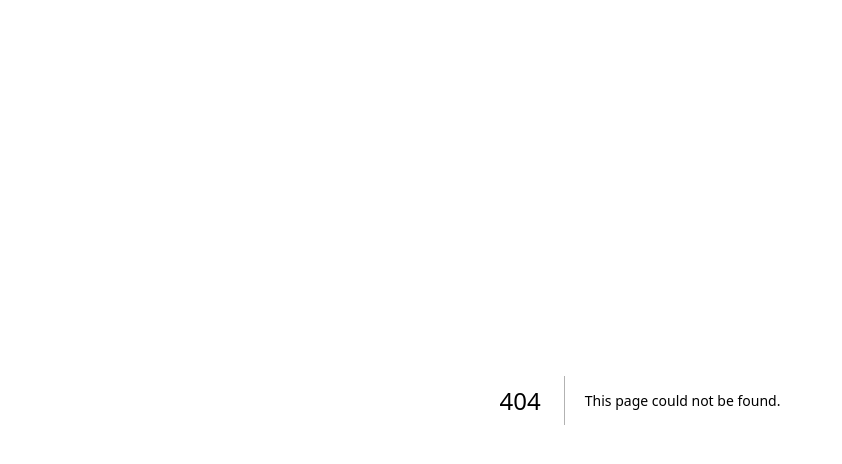
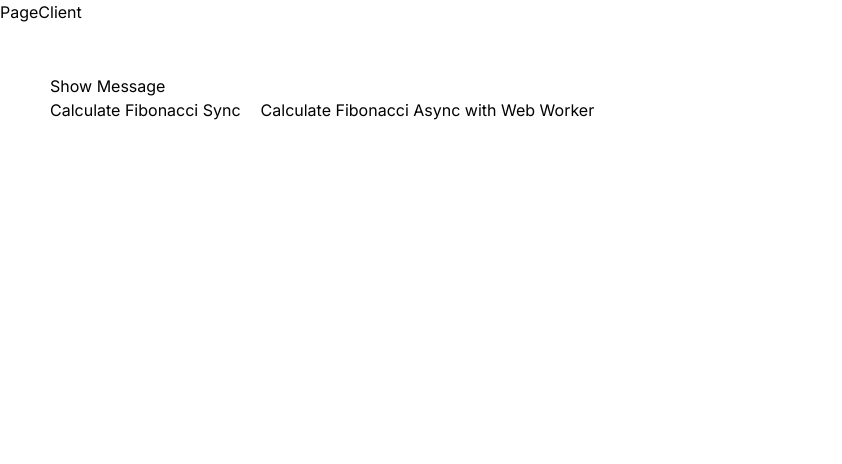
Before and after one commit to Phan-ChiHieu/Software_Architect, a Next.js app in the folder 1.1.Expert_FE/react-next-app/: page /optimization/web-worker in a window 1280 px wide. Before the commit this address had no page. Shown: the top 464 px of the page, without its empty margins (0-842 px from the left). Built offline with nearby package versions, Linux system fonts and the light colour scheme.

Commit message:
update code optimize 181124

```diff
--- /dev/null
+++ b/1.1.Expert_FE/react-next-app/src/app/(optimization)/optimization/web-worker/fibWorker.ts
@@ -0,0 +1,19 @@
+function fibonacci(n: number): number {
+  if (n <= 1) return n;
+  return fibonacci(n - 1) + fibonacci(n - 2);
+
+  // Tối ưu
+  // const fib = [0, 1];
+  // for (let i = 2; i <= n; i++) {
+  //   fib[i] = fib[i - 1] + fib[i - 2];
+  // }
+  // return fib[n];
+}
+
+self.onmessage = (e) => {
+  const n = e.data;
+  const start = performance.now();
+  const result = fibonacci(n);
+  const end = performance.now();
+  self.postMessage({ result, time: end - start });
+};
--- /dev/null
+++ b/1.1.Expert_FE/react-next-app/src/app/(optimization)/optimization/web-worker/page-client.tsx
@@ -0,0 +1,102 @@
+"use client";
+
+import React, { useEffect, useRef, useState } from "react";
+
+export default function PageClient() {
+  const [fibSync, setFibSync]: any = useState([]);
+  const [fibAsync, setFibAsync]: any = useState([]);
+  const [timeSync, setTimeSync]: any = useState([]);
+  const [timeAsync, setTimeAsync]: any = useState([]);
+  const [showMessage, setShowMessage]: any = useState(false); // New state
+  const [syncLoadings, setSyncLoadings]: any = useState([]); // Changed state
+  const [asyncLoadings, setAsyncLoadings]: any = useState([]); // Changed state
+  const workerRef: any = useRef(null);
+
+  const NUMBER = 40;
+
+  useEffect(() => {
+    workerRef.current = new Worker(new URL("./fibWorker.ts", import.meta.url));
+    workerRef.current.onmessage = (e: any) => {
+      const { result, time } = e.data;
+      setFibAsync((prev: any) => [...prev, result]);
+      setTimeAsync((prev: any) => [...prev, time]);
+      setAsyncLoadings((prev: any) => prev.slice(1)); // Remove loading
+    };
+    return () => {
+      workerRef.current.terminate();
+    };
+  }, []);
+
+  const calculateSync = async () => {
+    await setSyncLoadings((prev: any) => [...prev, true]); // Add loading
+    const start = performance.now();
+    const result = fibonacci(NUMBER);
+    const end = performance.now();
+    setFibSync((prev: any) => [...prev, result]);
+    setTimeSync((prev: any) => [...prev, end - start]);
+    setSyncLoadings((prev: any) => prev.slice(1)); // Remove loading
+  };
+
+  const calculateAsync = () => {
+    setAsyncLoadings((prev: any) => [...prev, true]); // Add loading
+    workerRef.current.postMessage(NUMBER);
+  };
+
+  const fibonacci = (n: number): number => {
+    if (n <= 1) return n;
+    return fibonacci(n - 1) + fibonacci(n - 2);
+  };
+
+  const handleNewButtonClick = () => {
+    // alert("Button clicked!");
+    setShowMessage(true);
+  };
+
+  console.log(">>>>>asyncLoadings>>>>", asyncLoadings);
+
+  return (
+    <div>
+      <h1>PageClient</h1>
+      <div style={{ padding: "50px" }}>
+        <button onClick={handleNewButtonClick}>Show Message</button>
+        {showMessage && <p style={{ color: "green" }}>Button clicked!</p>}
+        <div style={{ display: "flex", gap: "20px" }}>
+          <div>
+            <button onClick={calculateSync}>Calculate Fibonacci Sync</button>
+            {syncLoadings.map((_: any, index: any) => (
+              <p key={index} style={{ color: "orange" }}>
+                Calculating synchronously...
+              </p>
+            ))}
+            {fibSync.length > 0 && (
+              <ul>
+                {fibSync.map((result: any, index: any) => (
+                  <li key={index}>
+                    Result: {result} (Time: {timeSync[index].toFixed(2)} ms)
+                  </li>
+                ))}
+              </ul>
+            )}
+          </div>
+          <div>
+            <button onClick={calculateAsync}>Calculate Fibonacci Async with Web Worker</button>
+            {asyncLoadings.map((_: any, index: any) => (
+              <p key={index} style={{ color: "purple" }}>
+                Calculating asynchronously...
+              </p>
+            ))}
+            {fibAsync.length > 0 && (
+              <ul>
+                {fibAsync.map((result: any, index: any) => (
+                  <li key={index}>
+                    Result: {result} (Time: {timeAsync[index].toFixed(2)} ms)
+                  </li>
+                ))}
+              </ul>
+            )}
+          </div>
+        </div>
+      </div>
+    </div>
+  );
+}
--- /dev/null
+++ b/1.1.Expert_FE/react-next-app/src/app/(optimization)/optimization/web-worker/page.tsx
@@ -0,0 +1,6 @@
+import React from "react";
+import PageClient from "./page-client";
+
+export default function page() {
+  return <PageClient />;
+}
--- a/1.1.Expert_FE/react-next-app/src/app/login/@modal/(..)login/modal.tsx
+++ /dev/null
@@ -1,30 +0,0 @@
-"use client";
-
-import { type ElementRef, useEffect, useRef } from "react";
-import { useRouter } from "next/navigation";
-import { createPortal } from "react-dom";
-
-export function Modal({ children }: { children: React.ReactNode }) {
-  const router = useRouter();
-  const dialogRef = useRef<ElementRef<"dialog">>(null);
-
-  useEffect(() => {
-    if (!dialogRef.current?.open) {
-      dialogRef.current?.showModal();
-    }
-  }, []);
-
-  function onDismiss() {
-    router.back();
-  }
-
-  return createPortal(
-    <div className="modal-backdrop">
-      <dialog ref={dialogRef} className="modal" onClose={onDismiss}>
-        {children}
-        <button onClick={onDismiss} className="close-button" />
-      </dialog>
-    </div>,
-    document.getElementById("modal-root")!
-  );
-}
--- a/1.1.Expert_FE/react-next-app/src/app/login/@modal/(..)login/page.tsx
+++ /dev/null
@@ -1,6 +0,0 @@
-import React from "react";
-import { Modal } from "./modal";
-
-export default function LoginModal() {
-  return <Modal>page Login Modal</Modal>;
-}
--- a/1.1.Expert_FE/react-next-app/src/app/login/@modal/default.tsx
+++ /dev/null
@@ -1,3 +0,0 @@
-export default function Default() {
-  return null;
-}
--- a/1.1.Expert_FE/react-next-app/src/app/login/page.tsx
+++ /dev/null
@@ -1,5 +0,0 @@
-import React from "react";
-
-export default function LoginPage() {
-  return <div>Page Login Out Site</div>;
-}
```
Also changed, not shown: 1.1.Expert_FE/react-next-app/src/app/(optimization)/optimization/web-worker/ReadMe.md (added).
